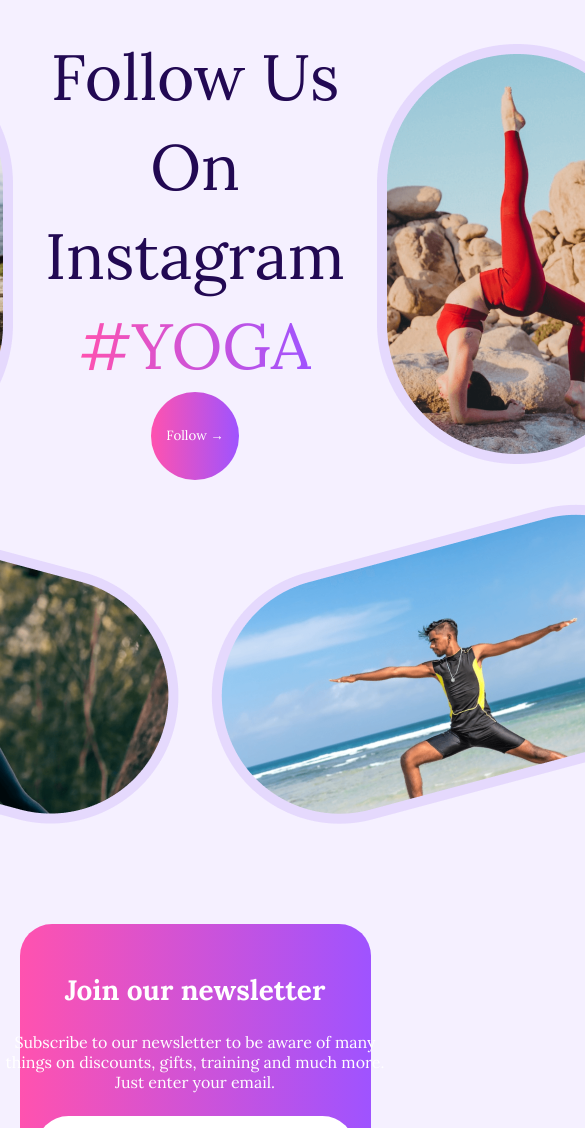
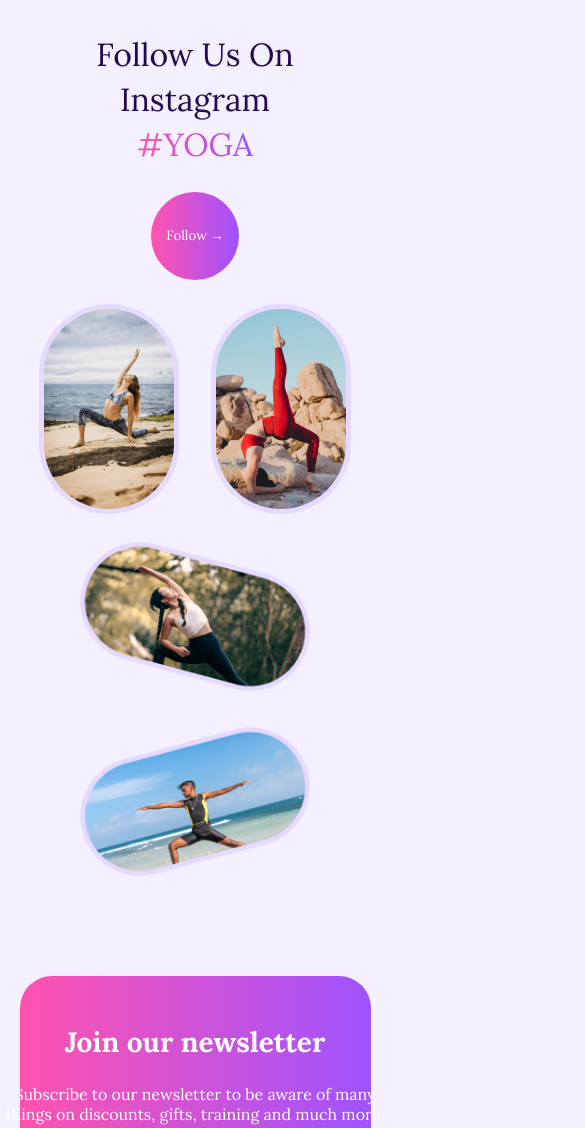
Before and after one commit to victor-web-dev/responsive-yoga-website, a plain HTML site: page index.html in a window 390 px wide. Shown: the part 920-2048 px from the top of the page, 585 px wide, since content can reach past the window. Drawn offline with Linux system fonts and the light colour scheme.

Commit message:
feat: section5 mobile

```diff
--- a/index.html
+++ b/index.html
@@ -54,6 +54,29 @@
           </div>
         </div>
       </section>
+      <section class="section5-mobile">
+        <div>
+          <h2>Follow Us On Instagram <span>#YOGA</span></h2>
+          <button>Follow →</button>
+        </div>
+        <div class="section5-txt-img-mobile">
+          <div>
+            <img src="./assets/img/follow-yoga-1.png" alt="" />
+          </div>
+          <div>
+            <img src="./assets/img/follow-yoga-2.png" alt="" />
+          </div>
+        </div>
+        <div class="section5-dbl-img-mobile">
+          <div>
+            <img src="./assets/img/follow-yoga-3.png" alt="" />
+          </div>
+          <div>
+            <img src="./assets/img/follow-yoga-4.png" alt="" />
+          </div>
+        </div>
+      </section>
+
       <section class="section6">
         <div>
           <h3>Join our newsletter</h3>
--- a/style/desktop.css
+++ b/style/desktop.css
@@ -35,6 +35,10 @@
 
 .section4 div:last-child img {
   width: 580px;
+}
+
+.section5-mobile {
+  display: none;
 }
 
 .section5 {
--- a/style/mobile.css
+++ b/style/mobile.css
@@ -22,6 +22,74 @@
   .section4 div:last-child img {
     width: 300px !important;
   }
+  /* section 5 */
+
+  .section5 {
+    display: none !important;
+  }
+
+  .section5-mobile {
+    display: flex !important;
+    flex-direction: column;
+    align-items: center;
+    justify-content: center;
+    gap: 1.5rem;
+    padding: 3rem 0;
+    text-align: center;
+  }
+
+  .section5-mobile h2 {
+    font-size: var(--bigger-mobile);
+    color: var(--title-color);
+    font-weight: 400;
+    width: 12ch;
+    line-height: 1.4;
+    padding-bottom: 1.5rem;
+  }
+
+  .section5-mobile > div h2 span {
+    color: transparent;
+    background-image: var(--gradient-color);
+    background-clip: text;
+    -webkit-background-clip: text;
+    -webkit-text-fill-color: transparent;
+    -moz-background-clip: text;
+  }
+
+  .section5-mobile > div > button {
+    border-radius: 50%;
+    border: none;
+    background-image: var(--gradient-color);
+    width: 88px;
+    height: 88px;
+    color: var(--white-color);
+    cursor: pointer;
+  }
+
+  .section5-mobile .section5-txt-img-mobile {
+    display: flex;
+    align-items: center;
+    justify-content: center;
+    gap: 2rem;
+  }
+
+  .section5-mobile .section5-dbl-img-mobile {
+    display: flex;
+    align-items: center;
+    justify-content: center;
+    gap: 2rem;
+    flex-direction: column;
+  }
+
+  .section5-mobile .section5-txt-img-mobile img {
+    width: 140px;
+  }
+
+  .section5-mobile .section5-dbl-img-mobile img {
+    width: 230px;
+  }
+
+  /* end section 5 */
 
   .section6 > div {
     width: 90vw !important;
```
